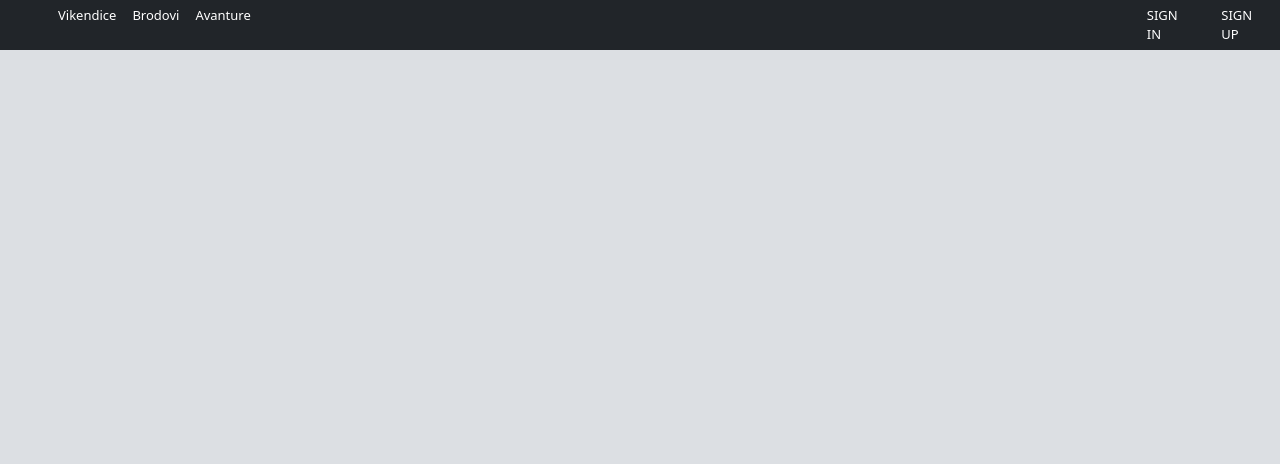
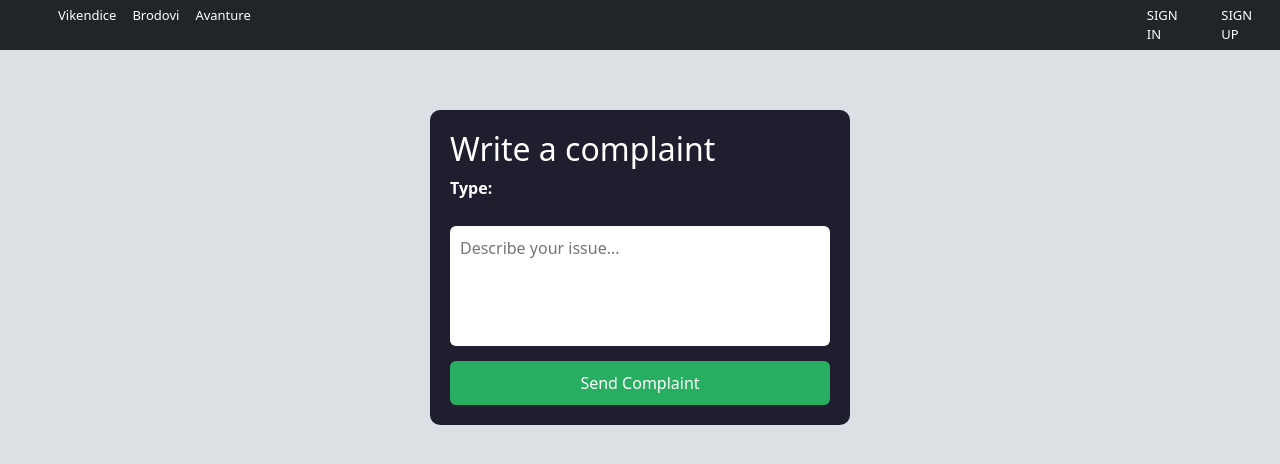
Before and after one commit to sandraTod/MRS_ISA, an Angular app in the folder frontend/: page /complaint in a window 1280 px wide. Before the commit this address led to /. Shown: the top 464 px of the page. Built offline with nearby package versions, Linux system fonts and the light colour scheme.

Commit message:
Add Html and TypeScript for writing a complaint about cottage/cottage owner

```diff
--- a/frontend/src/app/app-routing.module.ts
+++ b/frontend/src/app/app-routing.module.ts
@@ -1,3 +1,4 @@
+import { ComplaintComponent } from './components/complaint/complaint.component';
 import { SubscriptionsComponent } from './components/subscriptions/subscriptions.component';
 import { FastReservationsComponent } from './components/fast-reservations/fast-reservations.component';
 import { ClientCottagesComponent } from './components/client-cottages/client-cottages.component';
@@ -32,6 +33,7 @@ const routes: Routes = [
   { path: "myReservations", component: MyReservationsComponent},
   { path: "fast-reservations", component: FastReservationsComponent},
   { path: "subscriptions", component: SubscriptionsComponent},
+  { path: "complaint", component: ComplaintComponent},
   { path: '', component: CottagesComponent }
 ];
 
--- a/frontend/src/app/app.module.ts
+++ b/frontend/src/app/app.module.ts
@@ -26,6 +26,7 @@ import { ClientCottagesComponent } from './components/client-cottages/client-cot
 import { ClientShipsComponent } from './components/client-ships/client-ships.component';
 import { ClientAdventuresComponent } from './components/client-adventures/client-adventures.component';
 import { SubscriptionsComponent } from './components/subscriptions/subscriptions.component';
+import { ComplaintComponent } from './components/complaint/complaint.component';
 
 @NgModule({
   declarations: [
@@ -48,6 +49,7 @@ import { SubscriptionsComponent } from './components/subscriptions/subscriptions
     ClientShipsComponent,
     ClientAdventuresComponent,
     SubscriptionsComponent,
+    ComplaintComponent,
   ],
   imports: [
     BrowserModule,
--- a/frontend/src/app/components/client-cottages/client-cottages.component.html
+++ b/frontend/src/app/components/client-cottages/client-cottages.component.html
@@ -20,7 +20,20 @@
         <h3>{{cottage.name}}</h3>
         <p>{{cottage.address}}</p>
         <p>{{cottage.description}}</p>
+        <p>Owner: {{cottage.owner.id}} </p>
         <p>Ocena ⭐: {{cottage.avgGrade}}</p>
+
+        <button
+             [routerLink]="['/complaint']"
+             [queryParams]="{ type: 'COTTAGE', targetId: cottage.id }">
+             Complain about cottage
+        </button>
+
+        <button
+            [routerLink]="['/complaint']"
+            [queryParams]="{ type: 'COTTAGE_OWNER', targetId: cottage.owner.id }">
+            Complain about owner
+        </button>
 
     </div>
 </div>
--- /dev/null
+++ b/frontend/src/app/components/complaint/complaint.component.css
@@ -0,0 +1,33 @@
+.complaint-container {
+    width: 420px;
+    margin: 60px auto;
+    padding: 20px;
+    background-color: #1e1e2f;
+    border-radius: 10px;
+    color: white;
+    display: flex;
+    flex-direction: column;
+  }
+
+  textarea {
+    margin-top: 10px;
+    height: 120px;
+    padding: 10px;
+    border-radius: 6px;
+    border: none;
+    resize: none;
+  }
+
+  button {
+    margin-top: 15px;
+    padding: 10px;
+    background-color: #27ae60;
+    border: none;
+    border-radius: 6px;
+    color: white;
+    cursor: pointer;
+  }
+
+  button:hover {
+    background-color: #1e8449;
+  }
--- /dev/null
+++ b/frontend/src/app/components/complaint/complaint.component.html
@@ -0,0 +1,14 @@
+<div class="complaint-container">
+
+    <h2>Write a complaint</h2>
+
+    <p><b>Type:</b> {{ type }}</p>
+
+    <textarea
+      [(ngModel)]="text"
+      placeholder="Describe your issue...">
+    </textarea>
+
+    <button (click)="submit()">Send Complaint</button>
+
+  </div>
--- /dev/null
+++ b/frontend/src/app/components/complaint/complaint.component.ts
@@ -0,0 +1,41 @@
+import { Component, OnInit } from '@angular/core';
+import { ActivatedRoute } from '@angular/router';
+import { ComplaintService } from 'src/app/services/complaint.service';
+
+@Component({
+  selector: 'app-complaint',
+  templateUrl: './complaint.component.html',
+  styleUrls: ['./complaint.component.css']
+})
+export class ComplaintComponent implements OnInit {
+
+  text: string = '';
+type!: string;
+targetId!: number;
+
+constructor(
+  private route: ActivatedRoute,
+  private complaintService: ComplaintService
+) {}
+
+ngOnInit(): void {
+  this.route.queryParams.subscribe(params => {
+    this.type = params['type'];
+    this.targetId = +params['targetId'];
+  });
+}
+
+submit() {
+  const dto = {
+    text: this.text,
+    type: this.type,
+    targetId: this.targetId
+  };
+
+  this.complaintService.createComplaint(dto).subscribe(() => {
+    alert("Complaint sent successfully!");
+    this.text = '';
+  });
+}
+
+}
--- /dev/null
+++ b/frontend/src/app/services/complaint.service.ts
@@ -0,0 +1,21 @@
+import { HttpClient, HttpHeaders } from '@angular/common/http';
+import { Injectable } from '@angular/core';
+
+@Injectable({
+  providedIn: 'root'
+})
+export class ComplaintService {
+
+  constructor(private http: HttpClient) { }
+
+
+  public createComplaint(dto: any){
+      let headers = new HttpHeaders().set('Content-Type', 'application/json; charset=utf-8');
+      return this.http.post("http://localhost:8080/api/complaint/create/", dto,
+        {
+          headers: headers
+        })
+
+
+  }
+}
```
Also changed, not shown: 2 other files (tests, documents, lock files or other folders).
